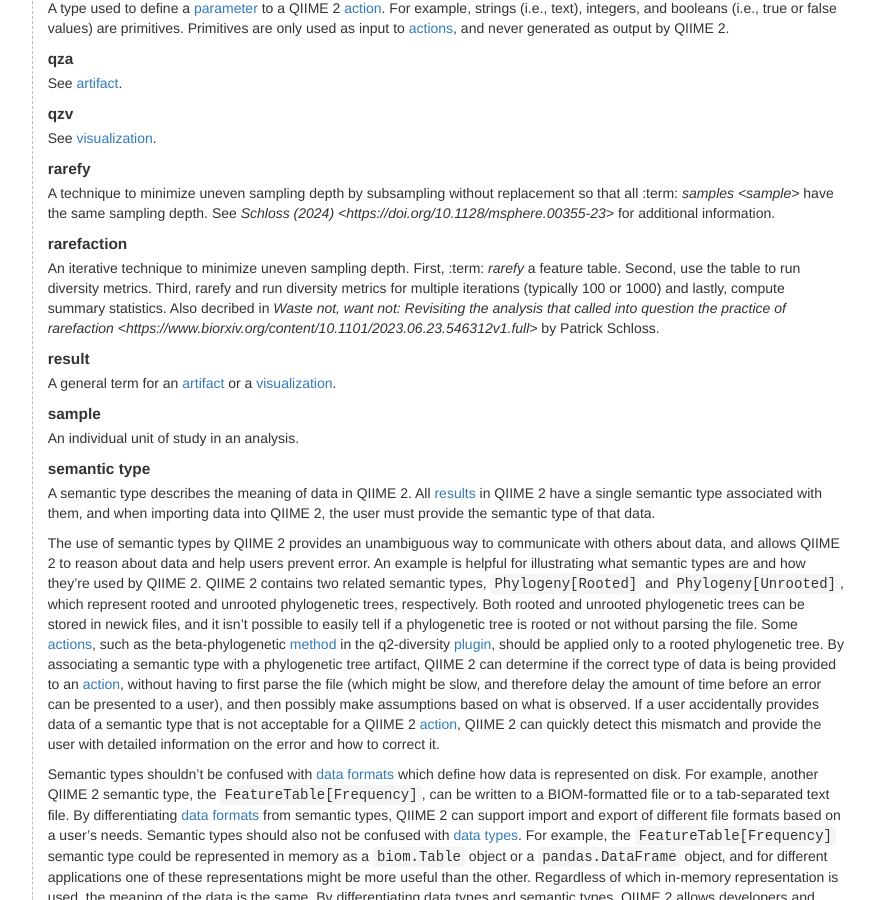
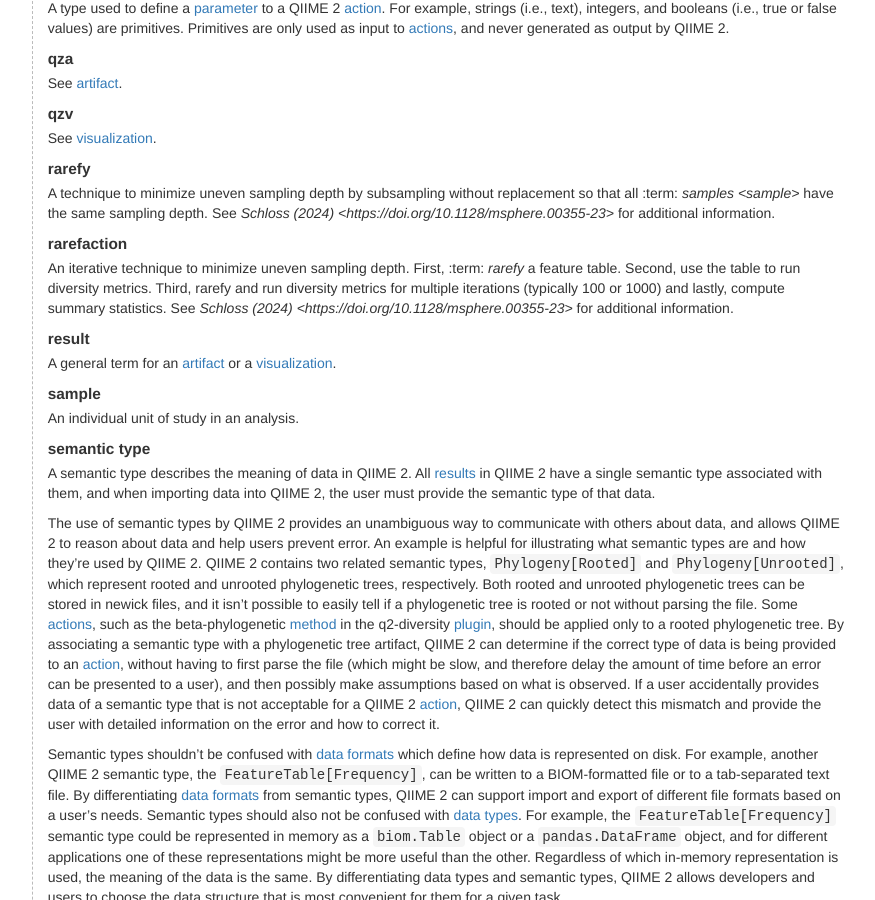
Before and after one commit to qiime2/docs, a Sphinx documentation site: the page built from source/glossary.rst, in a window 1280 px wide and 900 px high, scrolled down 1611 px. Shown: the whole window, without its empty margins (277-1152 px from the left). Built offline with Sphinx 7.4.7, drawn with Linux system fonts in a browser that asks for light colours; pages that are not in the unit, such as notebooks, are missing from menus; the version number could not be read and is left out.

Commit message:
Update source/glossary.rst
Co-authored-by: Greg Caporaso <192372+gregcaporaso@users.noreply.github.com>

```diff
--- a/source/glossary.rst
+++ b/source/glossary.rst
@@ -155,11 +155,7 @@
      `rarefy` a feature table. Second, use the table to
      run diversity metrics. Third, rarefy and run diversity
      metrics for multiple iterations (typically 100 or 1000) and lastly,
-     compute summary statistics. Also decribed in `Waste not, want not:
-     Revisiting the analysis that called into question the practice of
-     rarefaction
-     <https://www.biorxiv.org/content/10.1101/2023.06.23.546312v1.full>` by
-     Patrick Schloss.
+     compute summary statistics. See `Schloss (2024) <https://doi.org/10.1128/msphere.00355-23>` for additional information.
 
    result
      A general term for an :term:`artifact` or a :term:`visualization`.
```
